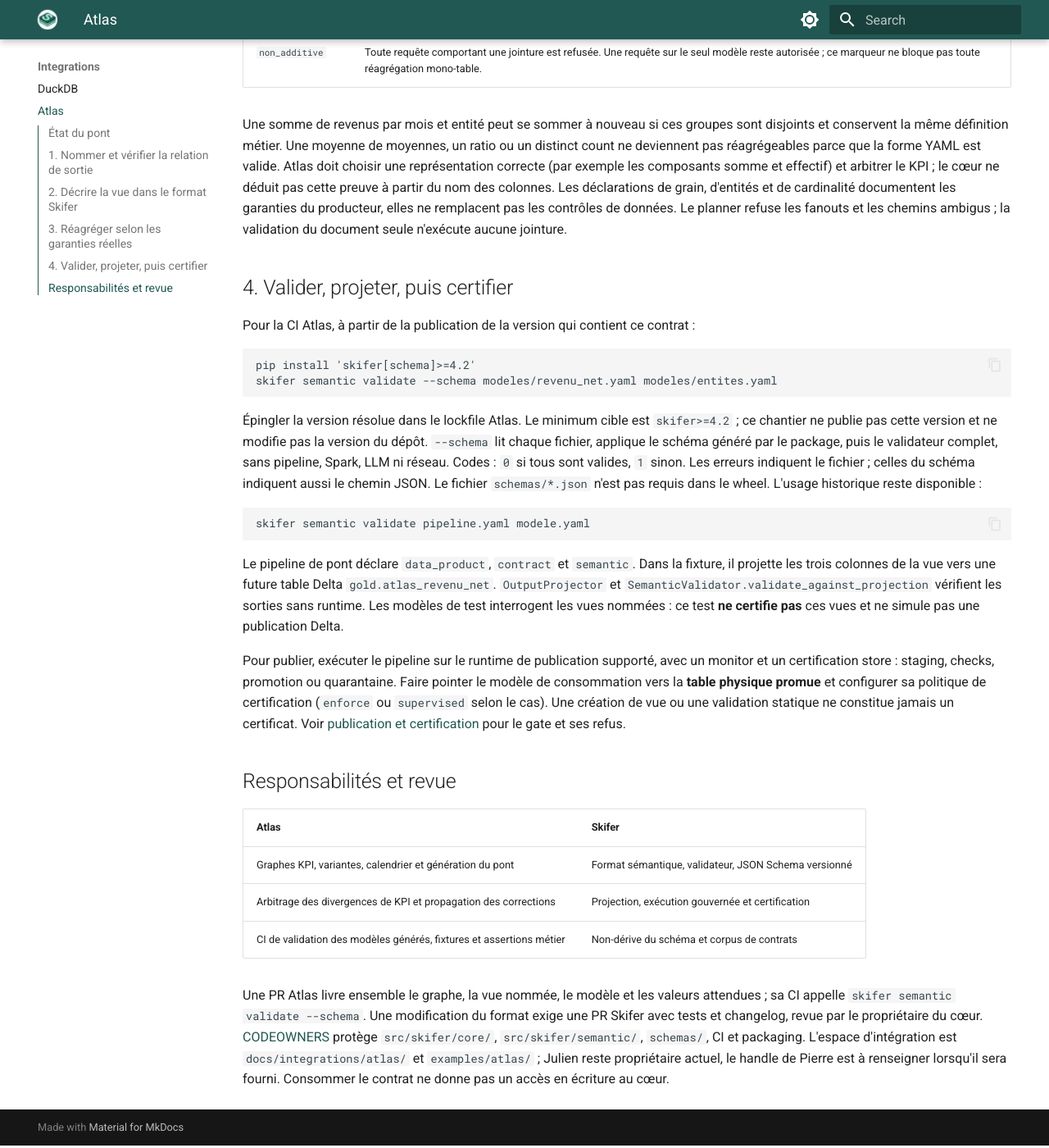
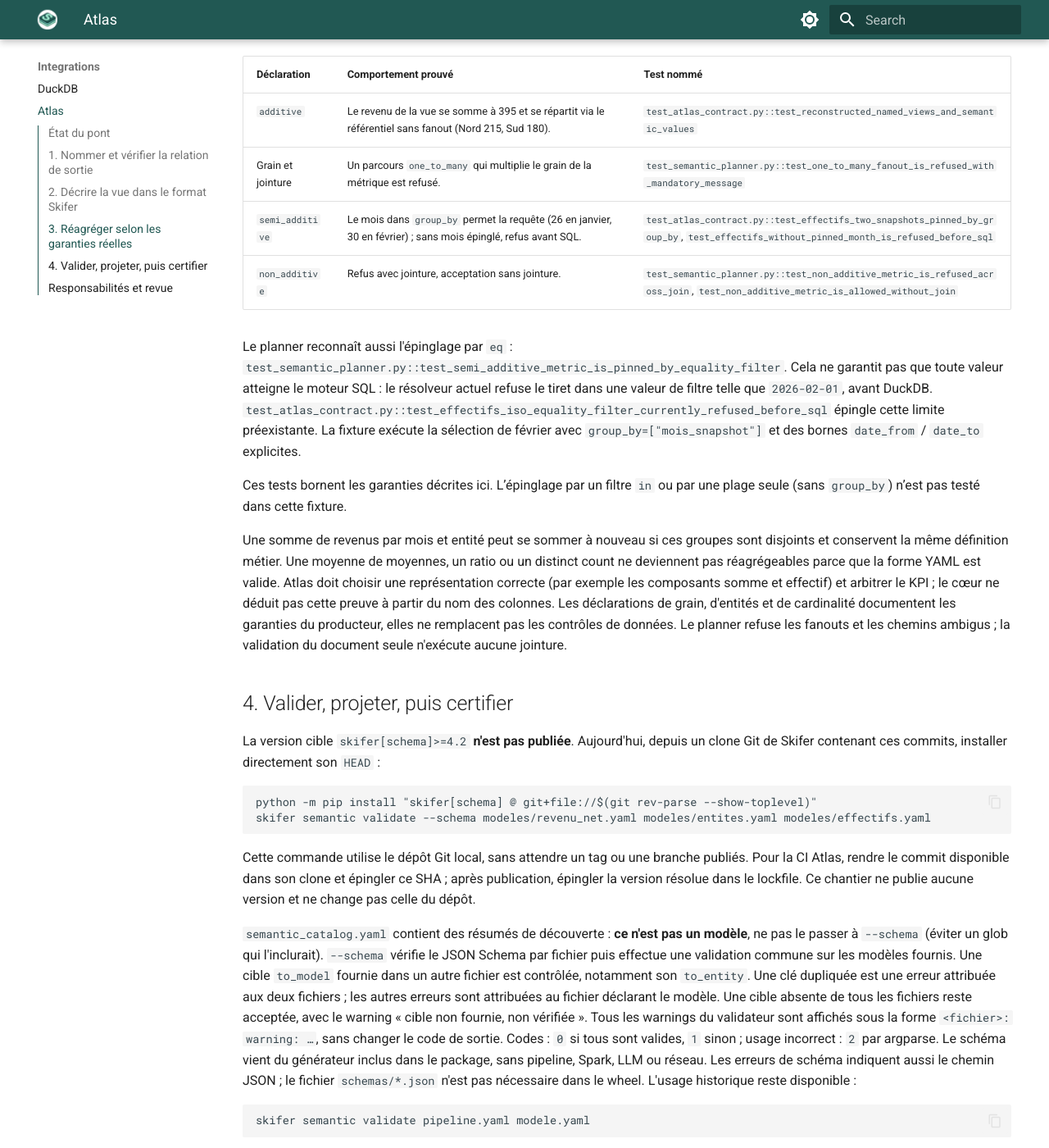
Before and after one commit to morzu117/skifer, an MkDocs documentation site: the page built from docs/integrations/atlas/README.md, in a window 1280 px wide and 1400 px high, scrolled down 1671 px. Shown: the whole window at 82% size. Built offline with MkDocs 1.6.1 and Material for MkDocs 9.7.7, drawn with Linux system fonts in a browser that asks for light colours; some of the changed text lies outside the part shown.

Commit message:
test(plan46-46.5): tie the Atlas fixture to its KPI, coherent referential

````diff
--- a/docs/integrations/atlas/README.md
+++ b/docs/integrations/atlas/README.md
@@ -12,7 +12,8 @@ Le générateur de modèles Skifer côté Atlas **n'existe pas encore** dans le
 La [fixture de contrat](https://github.com/morzu117/skifer/tree/main/tests/fixtures/atlas)
 est **reconstruite** : elle montre la forme attendue du futur pont, pas une sortie
 actuelle de ce générateur. Son README donne la provenance et le SHA Atlas du KPI
-copié à l'identique. Remplacer ces reconstructions par des sorties réelles lorsque
+dont les octets copiés sont gelés par hash (sans comparaison à un checkout externe).
+Remplacer ces reconstructions par des sorties réelles lorsque
 le pont existera, en conservant les assertions de valeurs.
 
 ## 1. Nommer et vérifier la relation de sortie
@@ -34,7 +35,15 @@ reproduire. Les variations nationales de formule restent une responsabilité Atl
 
 Le test crée les vues sur **DuckDB brut en mémoire**, sans `skifer-duckdb`, sans
 Spark et sans LLM. Il vérifie le revenu total (395), la répartition via une relation
-entre modèles (Nord 215, Sud 180) et l'effectif à un mois donné (30).
+entre modèles (Nord 215, Sud 180) et l'effectif de deux snapshots (janvier 26,
+février 30). Le référentiel `entites` contient une ligne par entité ; les snapshots
+sont dans `effectifs`, un troisième modèle indépendant. Le test
+`test_reconstructed_named_views_and_semantic_values` prouve que la jointure vers
+le référentiel conserve le revenu malgré ces deux mois d'effectif.
+`test_kpi_output_matches_view_bridge_and_semantic_columns` relie les colonnes du
+nœud de sortie KPI à `DESCRIBE` de la vue, à la projection du pont et aux membres
+du modèle. `test_combined_atlas_validation_rejects_mutated_remote_entity` prouve
+le contrôle de cible par une mutation en mémoire.
 
 ## 2. Décrire la vue dans le format Skifer
 
@@ -54,10 +63,13 @@ models:
 la métrique lit sa colonne, et le résolveur applique l'agrégat du modèle. Ne pas
 écrire `sql: SUM(revenu_net)`. Les noms et les expressions SQL sont des chaînes ;
 mettre entre guillemets les noms YAML tels que `"no"`, `"on"` ou `"yes"`.
+Une constante numérique SQL doit aussi être textuelle : `sql: 1` doit s'écrire `sql: "1"`.
 
 Le [JSON Schema sémantique publié dans le dépôt](https://github.com/morzu117/skifer/blob/main/schemas/skifer-semantic-model.schema.json)
 est en draft-07, avec `$id: https://skifer.io/schemas/semantic-model/v1`.
 Cet identifiant versionne le contrat ; la CLI n'effectue aucune résolution HTTP.
+La règle de version est : `v1` reste `v1` tant que le schéma ne fait que s'élargir ;
+tout resserrement exige `v2`.
 Le schéma est **nécessaire, pas suffisant** : les références entre membres,
 l'unicité de leurs noms et les règles sémantiques restent vérifiées par
 `SemanticValidator`. Un type de dimension non standard produit aujourd'hui un
@@ -70,11 +82,23 @@ Le comportement est celui de
 [`SemanticPlanner._check_metric_additivity`](https://github.com/morzu117/skifer/blob/main/src/skifer/semantic/planner.py)
 et de [`QueryResolver`](https://github.com/morzu117/skifer/blob/main/src/skifer/semantic/resolver.py).
 
-| Déclaration | Contrôle effectué à la requête |
-|---|---|
-| `additive` (défaut) | Pas de restriction supplémentaire d'additivité. Une jointure qui multiplie le grain de la métrique reste refusée. |
-| `semi_additive` | Chaque `non_additive_dimensions` doit être déclarée et présente dans `group_by` ou fixée par un filtre `eq`. Une plage ou un filtre `in` ne remplace pas cette égalité. |
-| `non_additive` | Toute requête comportant une jointure est refusée. Une requête sur le seul modèle reste autorisée ; ce marqueur ne bloque pas toute réagrégation mono-table. |
+| Déclaration | Comportement prouvé | Test nommé |
+|---|---|---|
+| `additive` | Le revenu de la vue se somme à 395 et se répartit via le référentiel sans fanout (Nord 215, Sud 180). | `test_atlas_contract.py::test_reconstructed_named_views_and_semantic_values` |
+| Grain et jointure | Un parcours `one_to_many` qui multiplie le grain de la métrique est refusé. | `test_semantic_planner.py::test_one_to_many_fanout_is_refused_with_mandatory_message` |
+| `semi_additive` | Le mois dans `group_by` permet la requête (26 en janvier, 30 en février) ; sans mois épinglé, refus avant SQL. | `test_atlas_contract.py::test_effectifs_two_snapshots_pinned_by_group_by`, `test_effectifs_without_pinned_month_is_refused_before_sql` |
+| `non_additive` | Refus avec jointure, acceptation sans jointure. | `test_semantic_planner.py::test_non_additive_metric_is_refused_across_join`, `test_non_additive_metric_is_allowed_without_join` |
+
+Le planner reconnaît aussi l'épinglage par `eq` :
+`test_semantic_planner.py::test_semi_additive_metric_is_pinned_by_equality_filter`.
+Cela ne garantit pas que toute valeur atteigne le moteur SQL : le résolveur actuel
+refuse le tiret dans une valeur de filtre telle que `2026-02-01`, avant DuckDB.
+`test_atlas_contract.py::test_effectifs_iso_equality_filter_currently_refused_before_sql`
+épingle cette limite préexistante. La fixture exécute la sélection de février avec
+`group_by=["mois_snapshot"]` et des bornes `date_from` / `date_to` explicites.
+
+Ces tests bornent les garanties décrites ici. L’épinglage par un filtre `in` ou
+par une plage seule (sans `group_by`) n’est pas testé dans cette fixture.
 
 Une somme de revenus par mois et entité peut se sommer à nouveau si ces groupes
 sont disjoints et conservent la même définition métier. Une moyenne de moyennes,
@@ -88,20 +112,32 @@ validation du document seule n'exécute aucune jointure.
 
 ## 4. Valider, projeter, puis certifier
 
-Pour la CI Atlas, à partir de la publication de la version qui contient ce contrat :
+La version cible `skifer[schema]>=4.2` **n'est pas publiée**. Aujourd'hui, depuis
+un clone Git de Skifer contenant ces commits, installer directement son `HEAD` :
 
 ```bash
-pip install 'skifer[schema]>=4.2'
-skifer semantic validate --schema modeles/revenu_net.yaml modeles/entites.yaml
+python -m pip install "skifer[schema] @ git+file://$(git rev-parse --show-toplevel)"
+skifer semantic validate --schema modeles/revenu_net.yaml modeles/entites.yaml modeles/effectifs.yaml
 ```
 
-Épingler la version résolue dans le lockfile Atlas. Le minimum cible est
-`skifer>=4.2` ; ce chantier ne publie pas cette version et ne modifie pas la version
-du dépôt. `--schema` lit chaque fichier, applique le schéma généré par le package,
-puis le validateur complet, sans pipeline, Spark, LLM ni réseau. Codes : `0` si
-tous sont valides, `1` sinon. Les erreurs indiquent le fichier ; celles du schéma
-indiquent aussi le chemin JSON. Le fichier `schemas/*.json` n'est pas requis dans
-le wheel. L'usage historique reste disponible :
+Cette commande utilise le dépôt Git local, sans attendre un tag ou une branche
+publiés. Pour la CI Atlas, rendre le commit disponible dans son clone et épingler
+ce SHA ; après publication, épingler la version résolue dans le lockfile.
+Ce chantier ne publie aucune version et ne change pas celle du dépôt.
+
+`semantic_catalog.yaml` contient des résumés de découverte : **ce n'est pas un
+modèle**, ne pas le passer à `--schema` (éviter un glob qui l'inclurait).
+`--schema` vérifie le JSON Schema par fichier puis effectue une validation commune
+sur les modèles fournis. Une cible `to_model` fournie dans un autre fichier est
+contrôlée, notamment son `to_entity`. Une clé dupliquée est une erreur attribuée
+aux deux fichiers ; les autres erreurs sont attribuées au fichier déclarant le
+modèle. Une cible absente de tous les fichiers reste acceptée, avec le warning
+« cible non fournie, non vérifiée ». Tous les warnings du validateur sont affichés
+sous la forme `<fichier>: warning: …`, sans changer le code de sortie.
+Codes : `0` si tous sont valides, `1` sinon ; usage incorrect : `2` par argparse.
+Le schéma vient du générateur inclus dans le package, sans pipeline, Spark, LLM ou
+réseau. Les erreurs de schéma indiquent aussi le chemin JSON ; le fichier
+`schemas/*.json` n'est pas nécessaire dans le wheel. L'usage historique reste disponible :
 
 ```bash
 skifer semantic validate pipeline.yaml modele.yaml
@@ -134,6 +170,7 @@ attendues ; sa CI appelle `skifer semantic validate --schema`. Une modification
 format exige une PR Skifer avec tests et changelog, revue par le propriétaire du
 cœur. [CODEOWNERS](https://github.com/morzu117/skifer/blob/main/.github/CODEOWNERS)
 protège `src/skifer/core/`, `src/skifer/semantic/`, `schemas/`, CI et packaging.
-L'espace d'intégration est `docs/integrations/atlas/` et `examples/atlas/` ; Julien
+L'espace d'intégration est `docs/integrations/atlas/` et la fixture
+`tests/fixtures/atlas/` ; Julien
 reste propriétaire actuel, le handle de Pierre est à renseigner lorsqu'il sera
 fourni. Consommer le contrat ne donne pas un accès en écriture au cœur.
````
Also changed, not shown: AGENTS.md (+4 -3 lines), CHANGELOG.md (+6 -0 lines), CLAUDE.md (+3 -1 lines), docs/semantic.md (+11 -3 lines), 10 other files.
